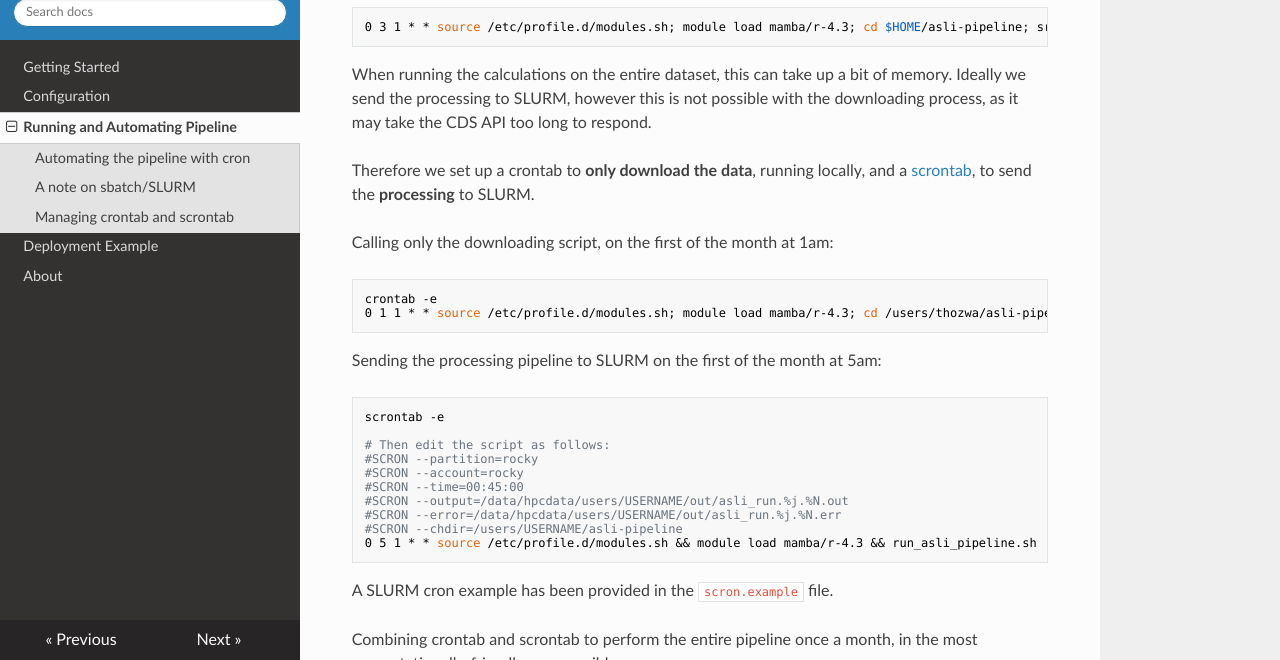
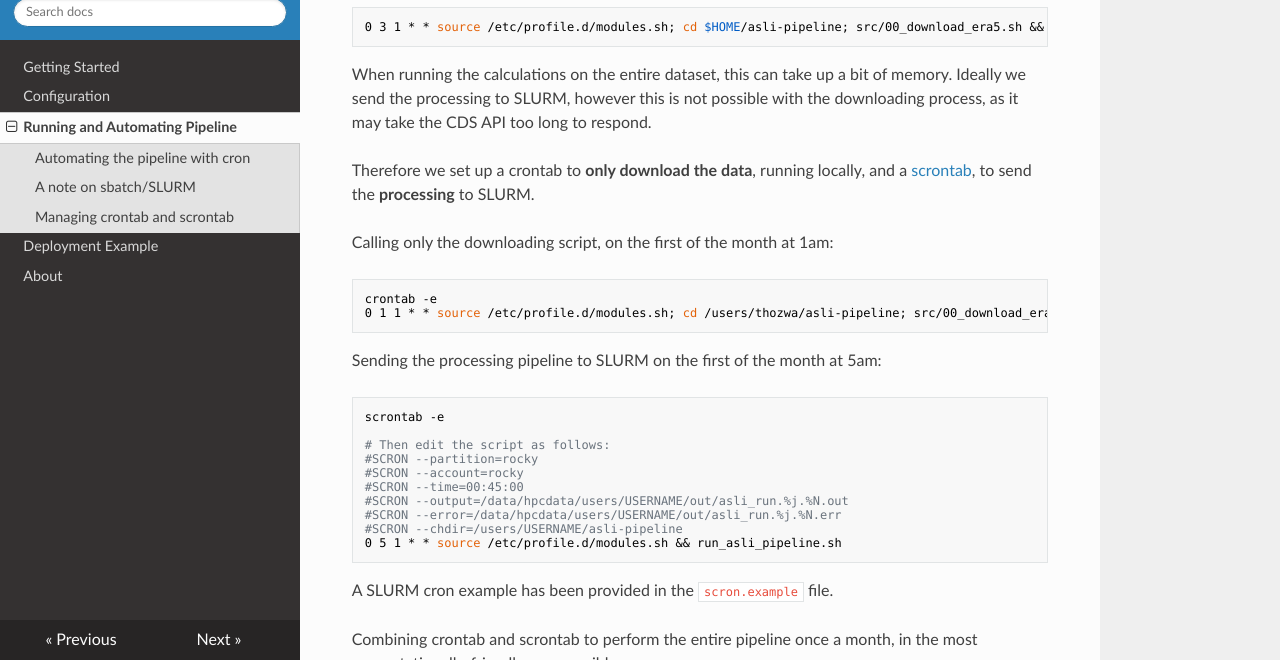
Before and after one commit to antarctica/asli-pipeline, an MkDocs documentation site: the page built from docs/running_pipeline.md, in a window 1280 px wide and 900 px high, scrolled down 1504 px, cut to the strip 240-900 px from the top of the window. Built offline with MkDocs 1.6.1, drawn with Linux system fonts in a browser that asks for light colours; nearby versions of some CDN libraries; some of the changed text lies outside the part shown.

Commit message:
remove renv; references to R

````diff
--- a/docs/running_pipeline.md
+++ b/docs/running_pipeline.md
@@ -35,8 +35,9 @@ crontab -e
 0 3 1 * * crontamer -t 2h -e youremail@address.ac.uk 'cd gws/nopw/j04/dit/users/USERNAME/asli-pipeline; src/00_download_era5 && run_asli_pipeline.sh; deactivate'
 
 # On the BAS HPC, you will likely need to load the software modules first as well:
-0 3 1 * * source/etc/profile.d/modules.sh; module load mamba/r-4.3; cd $HOME/asli-pipeline; src/00_download_era5.sh && run_asli_pipeline.sh; deactivate
+0 3 1 * * source/etc/profile.d/modules.sh; cd $HOME/asli-pipeline; src/00_download_era5.sh && run_asli_pipeline.sh; deactivate
 ```
+
 For more information on using cron on JASMIN, see [Using Cron](https://help.jasmin.ac.uk/docs/workflow-management/using-cron/) in the JASMIN documentation, and the [crontamer](https://github.com/cedadev/crontamer) package. The purpose of `crontamer` is to stop multiple process instances starting. It also times out after x hours and emails on error.
 
 ## A note on sbatch/SLURM
@@ -68,7 +69,7 @@ sbatch -p rocky -A rocky -t 00:30 -D /users/USERNAME/asli-pipeline -o /data/hpcd
 Below is a cron example of the entire pipeline running once a month on the BAS HPC:
 
 ```bash
-0 3 1 * * source /etc/profile.d/modules.sh; module load mamba/r-4.3; cd $HOME/asli-pipeline; src/00_download_era5.sh && run_asli_pipeline.sh; deactivate
+0 3 1 * * source /etc/profile.d/modules.sh; cd $HOME/asli-pipeline; src/00_download_era5.sh && run_asli_pipeline.sh; deactivate
 ```
 
 When running the calculations on the entire dataset, this can take up a bit of memory. Ideally we send the processing to SLURM, however this is not possible with the downloading process, as it may take the CDS API too long to respond.
@@ -79,7 +80,7 @@ Calling only the downloading script, on the first of the month at 1am:
 
 ```bash
 crontab -e
-0 1 1 * * source /etc/profile.d/modules.sh; module load mamba/r-4.3; cd /users/thozwa/asli-pipeline; src/00_download_era5.sh
+0 1 1 * * source /etc/profile.d/modules.sh; cd /users/thozwa/asli-pipeline; src/00_download_era5.sh
 ```
 Sending the processing pipeline to SLURM on the first of the month at 5am:
 
@@ -93,7 +94,7 @@ scrontab -e
 #SCRON --output=/data/hpcdata/users/USERNAME/out/asli_run.%j.%N.out
 #SCRON --error=/data/hpcdata/users/USERNAME/out/asli_run.%j.%N.err
 #SCRON --chdir=/users/USERNAME/asli-pipeline
-0 5 1 * * source /etc/profile.d/modules.sh && module load mamba/r-4.3 && run_asli_pipeline.sh
+0 5 1 * * source /etc/profile.d/modules.sh && run_asli_pipeline.sh
 ```
 A SLURM cron example has been provided in the `scron.example` file.
 
````
Also changed, not shown: 3 other files.
